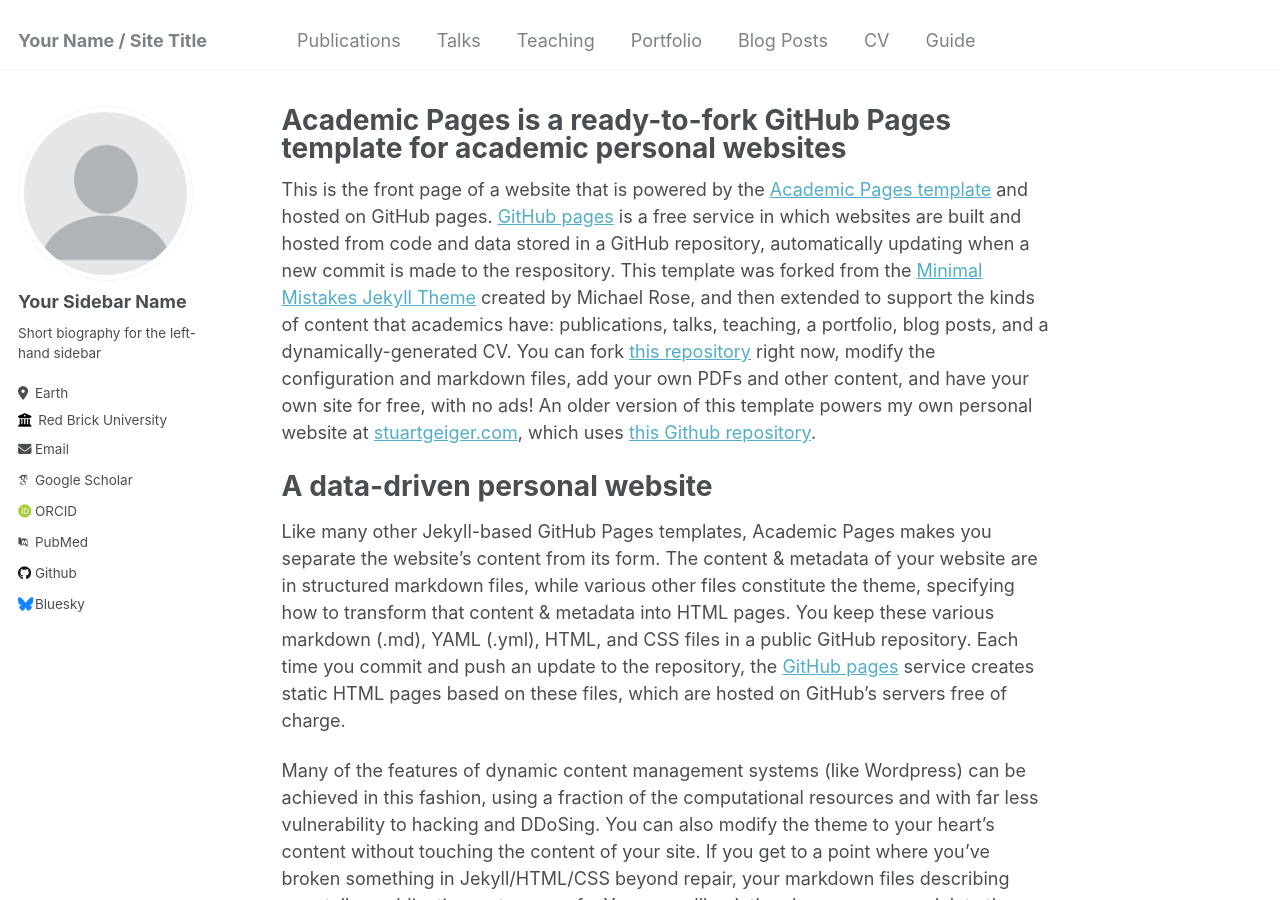
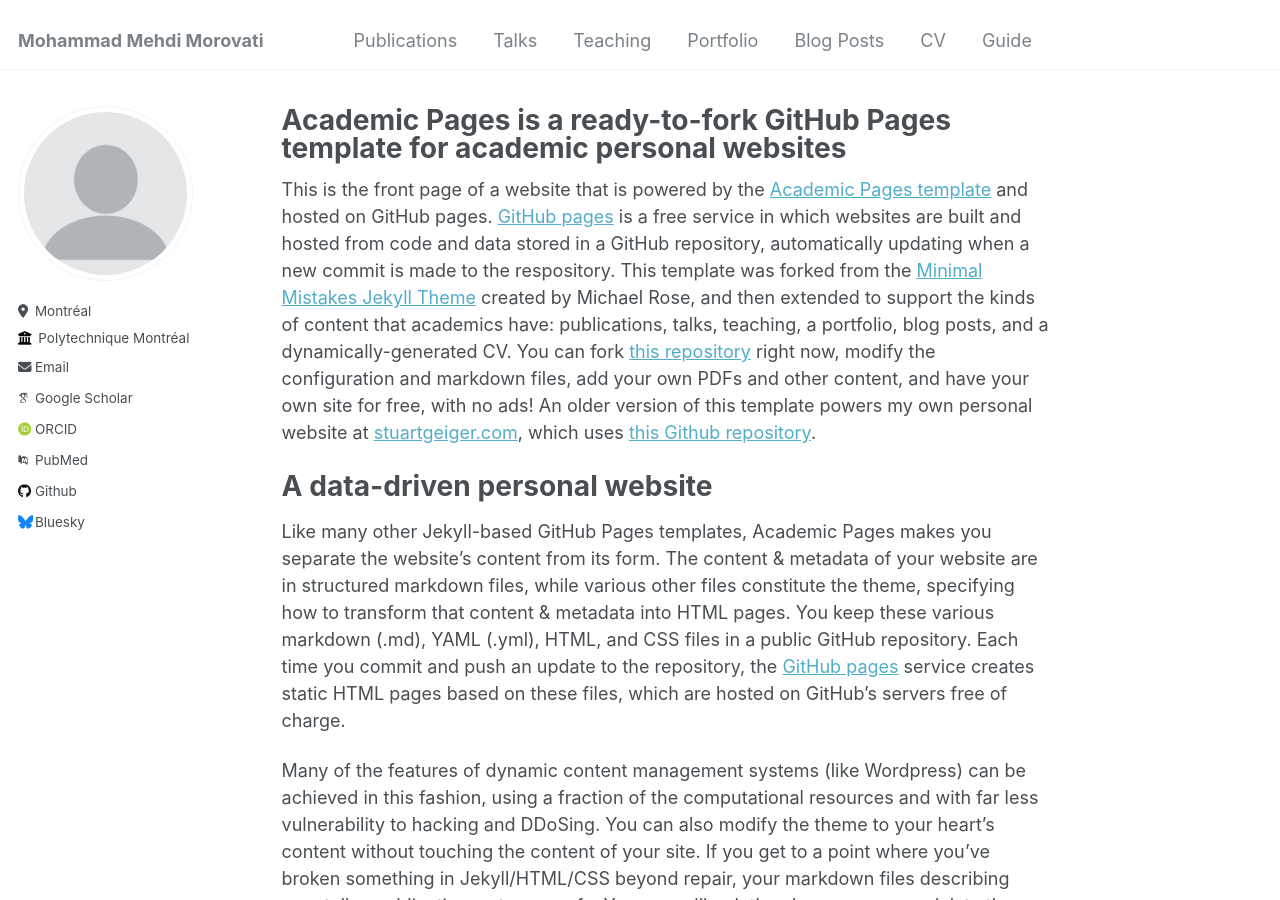
Before and after one commit to mehdi-morovati/mehdi-morovati.github.io, a Jekyll site: the page built from _pages/about.md, in a window 1280 px wide and 900 px high. Built offline with Jekyll 4.4.1, drawn with Linux system fonts in a browser that asks for light colours; some web fonts are replaced.

Commit message:
Update _config.yml
add some personal info

```diff
--- a/_config.yml
+++ b/_config.yml
@@ -8,7 +8,7 @@
 
 # Basic Site Settings
 locale                   : "en-US"
-title                    : "Your Name / Site Title"
+title                    : "Mohammad Mehdi Morovati"
 title_separator          : "-"
 name                     : &name "Your Name"
 description              : &description "personal description"
@@ -22,17 +22,17 @@ repository               : "mehdi-morovati/mehdi-morovati.github.io"
 author:
   # Biographic information
   avatar           : "profile.png"
-  name             : "Your Sidebar Name"
+  name             : "" #Your Sidebar Name
   pronouns         : # example: "she/her"
-  bio              : "Short biography for the left-hand sidebar"
-  location         : "Earth"
-  employer         : "Red Brick University"
+  bio              : "" #Short biography for the left-hand sidebar
+  location         : "Montréal"
+  employer         : "Polytechnique Montréal"
   uri              : # URL
-  email            : "none@example.org"
+  email            : "mehdi [dot] morovati [at] polymtl [dot] ca"
 
   # Academic websites
   arxiv            : # URL - Update with the correct link to your profile
-  googlescholar    : "https://scholar.google.com/citations?user=PS_CX0AAAAAJ"
+  googlescholar    : "https://scholar.google.com/citations?user=xXsrZO0AAAAJ"
   impactstory      : # URL
   orcid            : "http://orcid.org/yourorcidurl"
   semantic         : # URL
```
